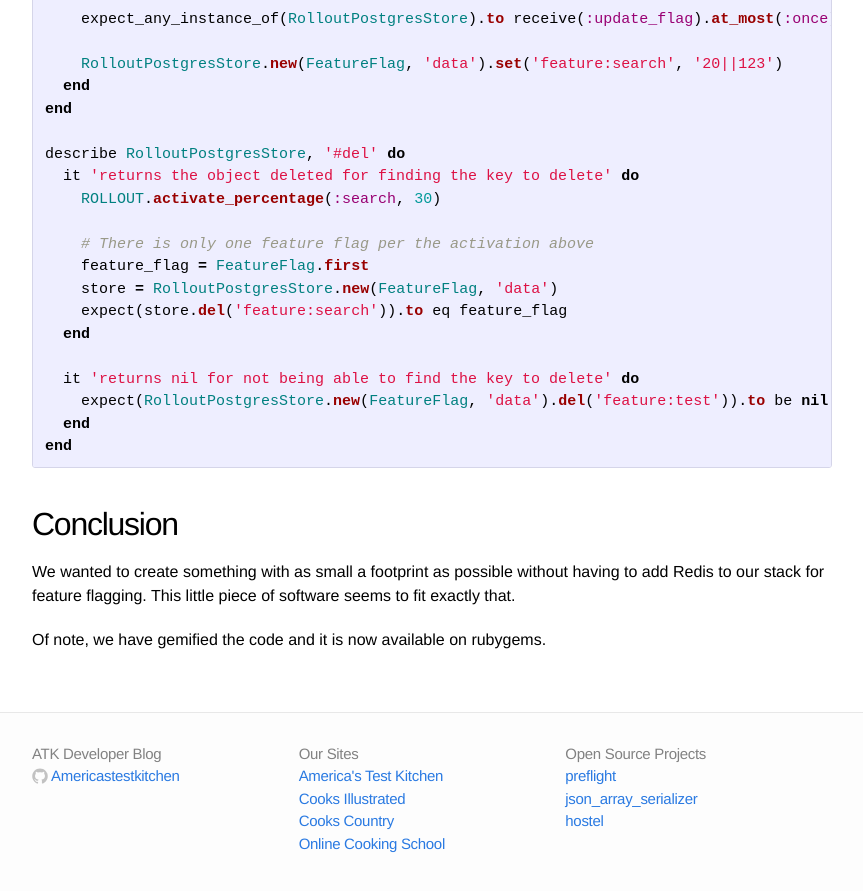
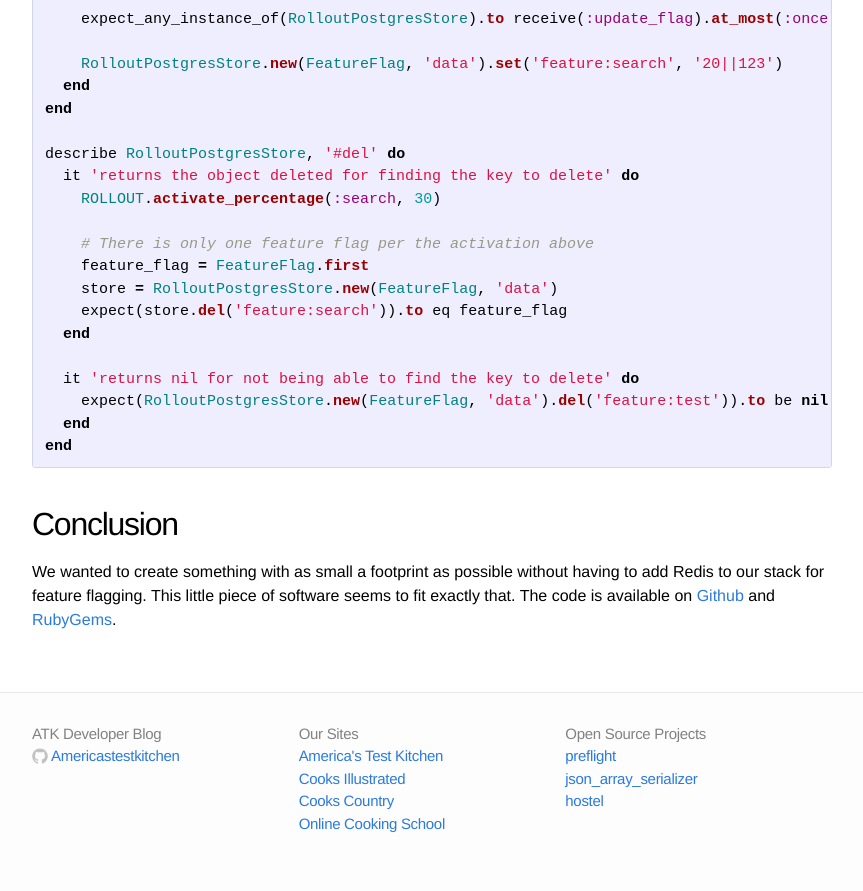
Before and after one commit to Americastestkitchen/Americastestkitchen.github.io, a Jekyll site: the page built from _posts/2015-02-06-postgres-store-for-rollout-gem.markdown, in a window 1280 px wide and 900 px high, scrolled down 3133 px. Shown: the top 891 px of the window, without its empty margins (208-1071 px from the left). Built offline with Jekyll 4.4.1, drawn with Linux system fonts in a browser that asks for light colours.

Commit message:
Add links to Github and Rubygems.

```diff
--- a/_posts/2015-02-06-postgres-store-for-rollout-gem.markdown
+++ b/_posts/2015-02-06-postgres-store-for-rollout-gem.markdown
@@ -165,8 +165,9 @@ end
 {% endhighlight %}
 
 ## Conclusion
+
 We wanted to create something with as small a footprint as possible without
 having to add Redis to our stack for feature flagging. This little piece of
-software seems to fit exactly that.
-
-Of note, we have gemified the code and it is now available on rubygems.
+software seems to fit exactly that. The code is available on
+[Github](https://github.com/Americastestkitchen/rollout_postgres_store) and
+[RubyGems](https://rubygems.org/gems/rollout_postgres_store).
```
